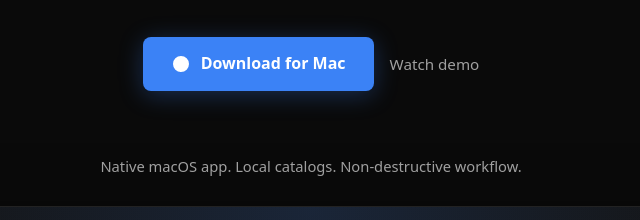
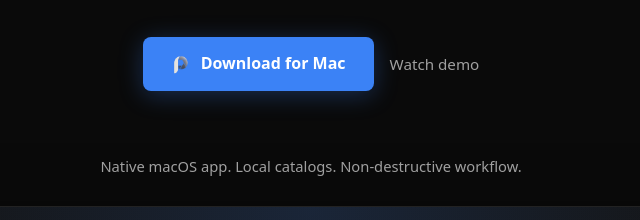
Before and after one commit to werket-werk/ProofWebsite, a website: page index.html in a window 1280 px wide. Shown: the part 497-717 px from the top of the page, 329-969 px from the left. Drawn offline with Linux system fonts and the light colour scheme.

Commit message:
update download button icon

```diff
--- a/assets/css/style.css
+++ b/assets/css/style.css
@@ -189,7 +189,13 @@
   text-decoration: none;
   transform: translateY(-1px);
 }
-.btn-primary svg { width: 20px; height: 20px; }
+.btn-primary svg,
+.btn-primary img {
+  width: 20px;
+  height: 20px;
+  flex-shrink: 0;
+  display: block;
+}
 .btn-secondary {
   color: var(--text-secondary);
   font-size: 0.95rem;
--- a/index.html
+++ b/index.html
@@ -65,7 +65,7 @@
         </p>
         <div class="hero-actions">
           <a href="#download" class="btn-primary">
-            <svg viewBox="0 0 20 20" fill="currentColor" aria-hidden="true"><path d="M10 2a8 8 0 100 16A8 8 0 0010 2zm.75 4.75a.75.75 0 00-1.5 0v3.5H5.75a.75.75 0 000 1.5h3.5v3.5a.75.75 0 001.5 0v-3.5h3.5a.75.75 0 000-1.5h-3.5v-3.5z"/></svg>
+            <img src="assets/img/proof-mark.png" alt="" aria-hidden="true" width="20" height="20">
             Download for Mac
           </a>
           <a href="#demo" class="btn-secondary">Watch demo</a>
```
